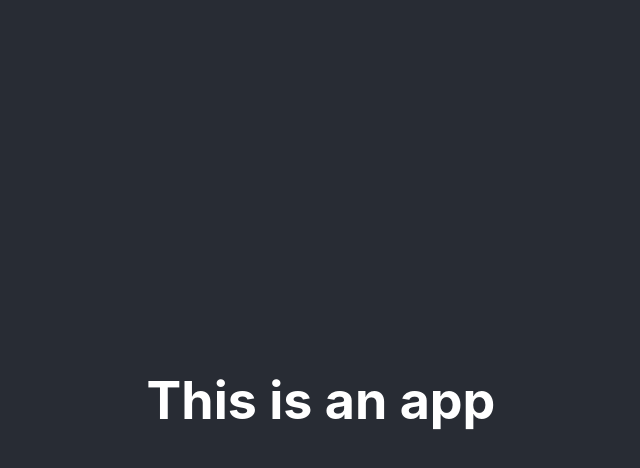
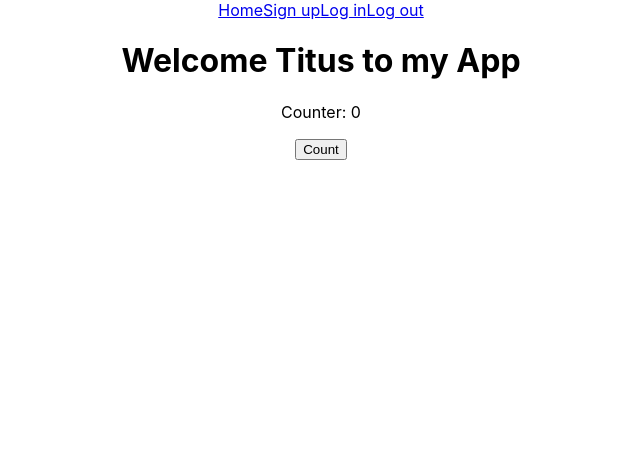
Before and after one commit to Titus-Huang/Wishlist-Eliminator, a React (Create React App) app in the folder wishlist-eliminator-app/: page / in a window 1280 px wide. Shown: the top 468 px of the page, without its empty margins (319-959 px from the left). Built offline with nearby package versions, Linux system fonts and the light colour scheme.

Commit message:
Added Home and User placeholder pages

```diff
--- a/wishlist-eliminator-app/src/App.js
+++ b/wishlist-eliminator-app/src/App.js
@@ -1,13 +1,27 @@
+import { Routes, Route } from 'react-router-dom';
+
+import NavBar from './components/NavBar';
+import Home from './components/Home';
+import Login from './components/users/LogIn';
+import Logout from './components/users/Logout';
+import SignUp from './components/users/SignUp';
+
 import './App.css';
 
+
 function App() {
-  return (
-    <div className="App">
-      <header className="App-header">
-        <h1>This is an app</h1>
-      </header>
-    </div>
-  );
+    return (
+        <div className="App">
+            <NavBar />
+
+            <Routes>
+                <Route path='/' element={<Home name='Titus' />} />
+                <Route path='/users/sign-up' element={<SignUp />} />
+                <Route path='/users/login' element={<Login />} />
+                <Route path='/users/logout' element={<Logout />} />
+            </Routes>
+        </div>
+    );
 }
 
 export default App;
--- /dev/null
+++ b/wishlist-eliminator-app/src/components/Home.js
@@ -0,0 +1,19 @@
+import { useState } from 'react';
+
+function Home(props) {
+    const [ counter, setCounter ] = useState(0)
+
+    const increaseCounter = () => {
+        setCounter(counter + 1)
+    }
+
+    return (
+        <div className="Home">
+            <h1>Welcome {props.name} to my App</h1>
+            <p>Counter: {counter}</p>
+            <button onClick={increaseCounter}>Count</button>
+        </div>
+    )
+}
+
+export default Home
--- /dev/null
+++ b/wishlist-eliminator-app/src/components/NavBar.js
@@ -0,0 +1,14 @@
+import { Link } from 'react-router-dom';
+
+function NavBar() {
+    return (
+        <nav>
+            <Link to='/'>Home</Link>
+            <Link to='/users/sign-up'>Sign up</Link>
+            <Link to='/users/login'>Log in</Link>
+            <Link to='/users/logout'>Log out</Link>
+        </nav>
+    )
+}
+
+export default NavBar;
--- /dev/null
+++ b/wishlist-eliminator-app/src/components/users/LogIn.js
@@ -0,0 +1,9 @@
+
+
+function Login() {
+    return (
+        <h3>Login render</h3>
+    )
+}
+
+export default Login;
--- /dev/null
+++ b/wishlist-eliminator-app/src/components/users/Logout.js
@@ -0,0 +1,9 @@
+
+
+function Logout() {
+    return (
+        <h3>Logout render</h3>
+    )
+}
+
+export default Logout;
--- /dev/null
+++ b/wishlist-eliminator-app/src/components/users/SignUp.js
@@ -0,0 +1,9 @@
+
+
+function SignUp() {
+    return (
+        <h3>Sign up render</h3>
+    )
+}
+
+export default SignUp;
--- a/wishlist-eliminator-app/src/index.js
+++ b/wishlist-eliminator-app/src/index.js
@@ -3,12 +3,15 @@ import ReactDOM from 'react-dom/client';
 import './index.css';
 import App from './App';
 import reportWebVitals from './reportWebVitals';
+import { BrowserRouter } from 'react-router-dom';
 
 const root = ReactDOM.createRoot(document.getElementById('root'));
 root.render(
-  <React.StrictMode>
-    <App />
-  </React.StrictMode>
+    <React.StrictMode>
+        <BrowserRouter>
+            <App />
+        </BrowserRouter>
+    </React.StrictMode>
 );
 
 // If you want to start measuring performance in your app, pass a function
```
